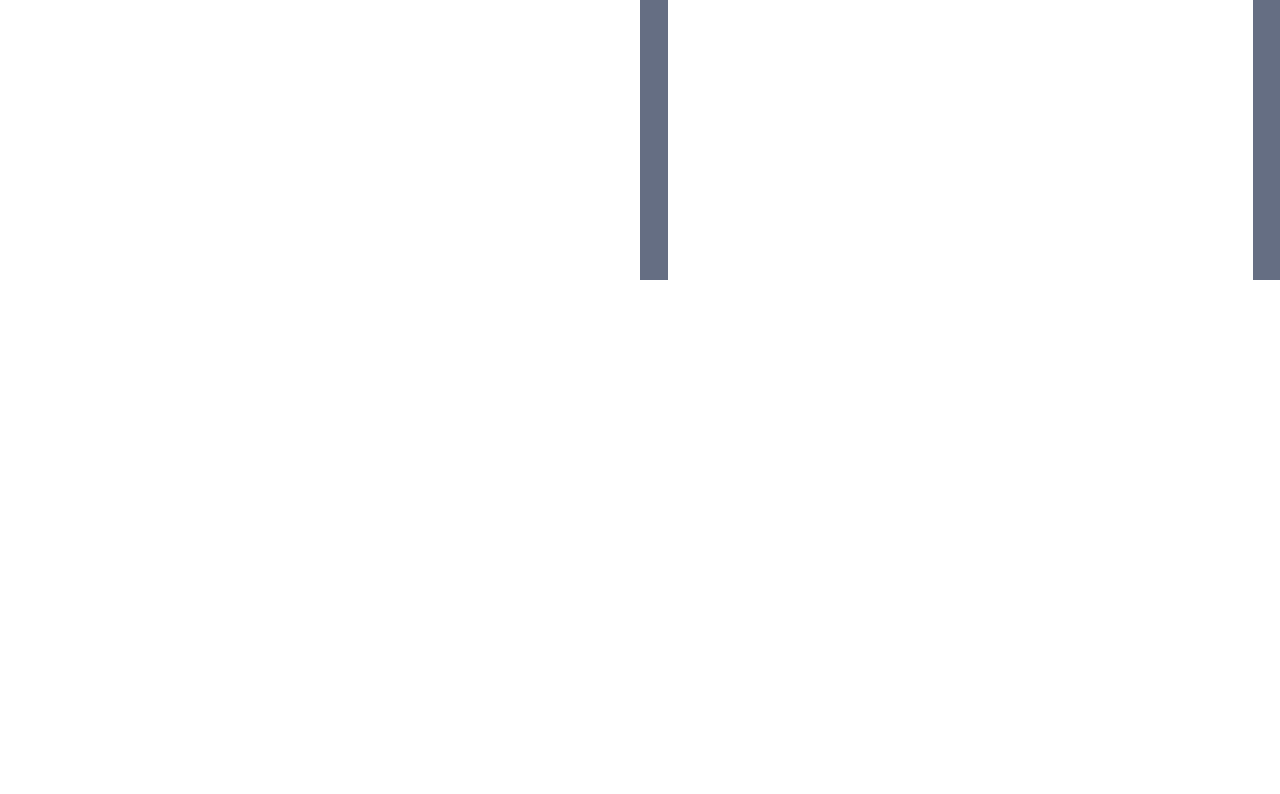
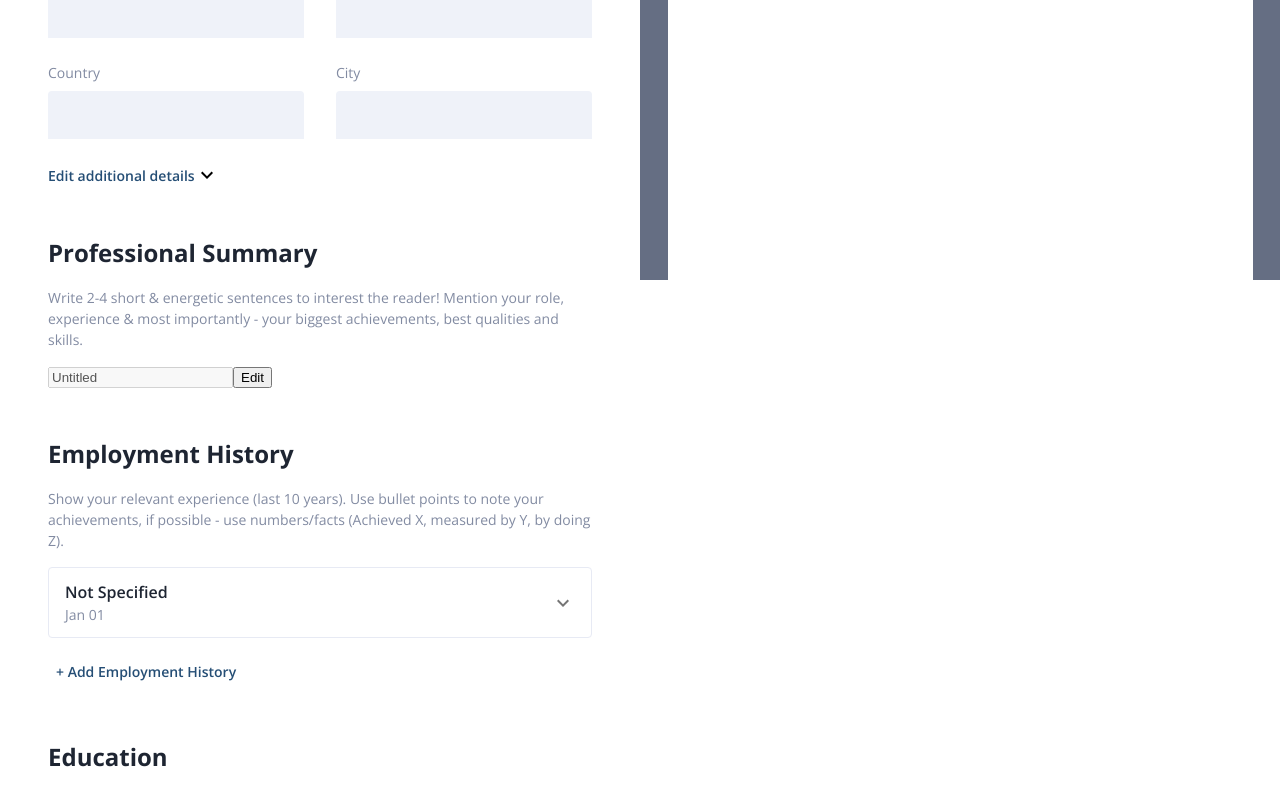
Before and after one commit to ssjisan/resume-builder, a React (Create React App) app: page / in a window 1280 px wide. Shown: the part 520-1314 px from the top of the page. Before the commit the page ends 800 px from the top, so only its background shows below. Built offline with nearby package versions, Linux system fonts and the light colour scheme.

Commit message:
start completing the basic

```diff
--- a/src/Layout/Builder.js
+++ b/src/Layout/Builder.js
@@ -2,8 +2,10 @@ import { Box, Typography } from "@mui/material";
 import React from "react";
 import Progressbar from "../Component/Builder/Progressbar";
 import WebsiteSocialLinks from "../Component/Builder/WebsiteSocialLinks";
-// import PersonalDetails from "../Component/Builder/PersonalDetails";
-// import ProfessionalSummary from "../Component/Builder/ProfessionalSummary";
+import PersonalDetails from "../Component/Builder/PersonalDetails";
+import ProfessionalSummary from "../Component/Builder/ProfessionalSummary";
+import EmploymentHistory from "../Component/Builder/EmploymentHistory";
+import Education from "../Component/Builder/Education";
 
 export default function Builder() {
   return (
@@ -20,10 +22,10 @@ export default function Builder() {
         Resume
       </Typography>
       <Progressbar />
-      {/* <PersonalDetails /> */}
-      {/* <ProfessionalSummary /> */}
-      {/* <EmploymentHistory /> */}
-      {/* <Education /> */}
+      <PersonalDetails />
+      <ProfessionalSummary />
+      <EmploymentHistory />
+      <Education />
       <WebsiteSocialLinks />
     </Box>
   );
```
